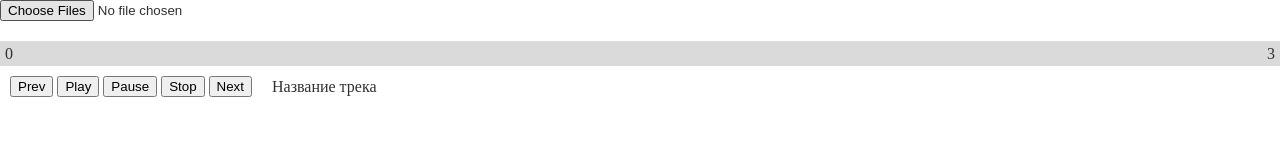
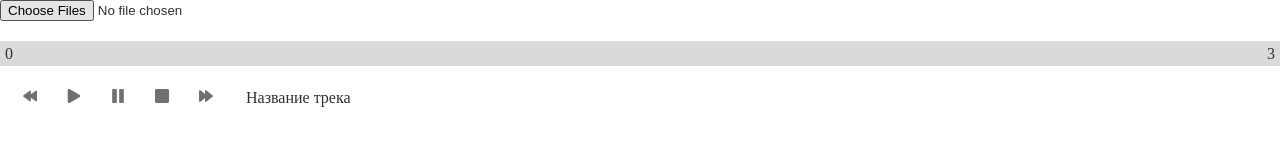
Before and after one commit to kadonomaro/airplayer, a website built with webpack: page index.html in a window 1280 px wide. Built offline with nearby package versions, Linux system fonts and the light colour scheme; files whose address does not match are found by name.

Commit message:
feat: add button block, update webpack config

```diff
--- a/index.html
+++ b/index.html
@@ -22,11 +22,11 @@
         </div>
         <div class="player__body">
             <div class="player__controls player__col">
-                <button class="player__button player__button--prev js-player-prev">Prev</button>
-                <button class="player__button player__button--play js-player-play">Play</button>
-                <button class="player__button player__button--pause js-player-pause">Pause</button>
-                <button class="player__button player__button--stop js-player-stop">Stop</button>
-                <button class="player__button player__button--next js-player-next">Next</button>
+                <button class="button button--prev player__button js-player-prev"></button>
+                <button class="button button--play player__button js-player-play"></button>
+                <button class="button button--pause player__button js-player-pause"></button>
+                <button class="button button--stop player__button js-player-stop"></button>
+                <button class="button button--next player__button js-player-next"></button>
             </div>
             <div class="player__info player__col">
                 <span class="player__name js-player-name">Название трека</span>
--- a/package.json
+++ b/package.json
@@ -16,6 +16,7 @@
     "babel-loader": "^8.1.0",
     "clean-webpack-plugin": "^3.0.0",
     "css-loader": "^3.5.3",
+    "file-loader": "^6.1.0",
     "mini-css-extract-plugin": "^0.9.0",
     "node-sass": "^4.14.0",
     "optimize-css-assets-webpack-plugin": "^5.0.3",
--- a/src/components/Playlist.ts
+++ b/src/components/Playlist.ts
@@ -18,8 +18,6 @@ export default class Playlist {
         const index = this.list.findIndex(item => item.id === sound.id);
         this.index = index;
         this._current = this.list[this.index];
-        console.log(this._current);
-        console.log(this.index);
     }
 
     add(audio: IAudioFile) {
--- /dev/null
+++ b/src/css/blocks/button.scss
@@ -0,0 +1,31 @@
+.button {
+    width: 40px;
+    height: 40px;
+    background-color: #ffffff;
+    background-size: 35%;
+    background-repeat: no-repeat;
+    background-position: center;
+    border: none;
+    border-radius: 50%;
+    cursor: pointer;
+    outline: none;
+    transition: background-color 0.1s ease-in;
+    &:hover {
+        background-color: #ebebeb;
+    }
+}
+.button--play {
+    background-image: url('~@/assets/icons/play-icon.svg');
+}
+.button--pause {
+    background-image: url('~@/assets/icons/pause-icon.svg');
+}
+.button--stop {
+    background-image: url('~@/assets/icons/stop-icon.svg');
+}
+.button--prev {
+    background-image: url('~@/assets/icons/prev-icon.svg');
+}
+.button--next {
+    background-image: url('~@/assets/icons/next-icon.svg');
+}
--- a/src/css/blocks/player.scss
+++ b/src/css/blocks/player.scss
@@ -14,19 +14,4 @@
     &__button {
 
     }
-    &__button--play {
-
-    }
-    &__button--pause {
-
-    }
-    &__button--stop {
-
-    }
-    &__button--prev {
-
-    }
-    &__button--next {
-
-    }
 }
--- a/src/css/style.scss
+++ b/src/css/style.scss
@@ -1,6 +1,7 @@
 @import 'variables.scss';
 @import 'common.scss';
 
+@import 'blocks/button.scss';
 @import 'blocks/playlist.scss';
 @import 'blocks/player.scss';
 @import 'blocks/progress.scss';
--- a/webpack.config.js
+++ b/webpack.config.js
@@ -44,6 +44,13 @@ module.exports = {
                     'sass-loader'
                 ]
             },
+            {
+                test: /\.(png|jpe?g|svg)$/i,
+                loader: 'file-loader',
+                options: {
+                    outputPath: '../assets/images'
+                }
+            }
         ],
     },
 };
```
Also changed, not shown: src/assets/icons/next-icon.svg (added), src/assets/icons/pause-icon.svg (added), src/assets/icons/play-icon.svg (added), src/assets/icons/prev-icon.svg (added), src/assets/icons/stop-icon.svg (added), 1 other file.
